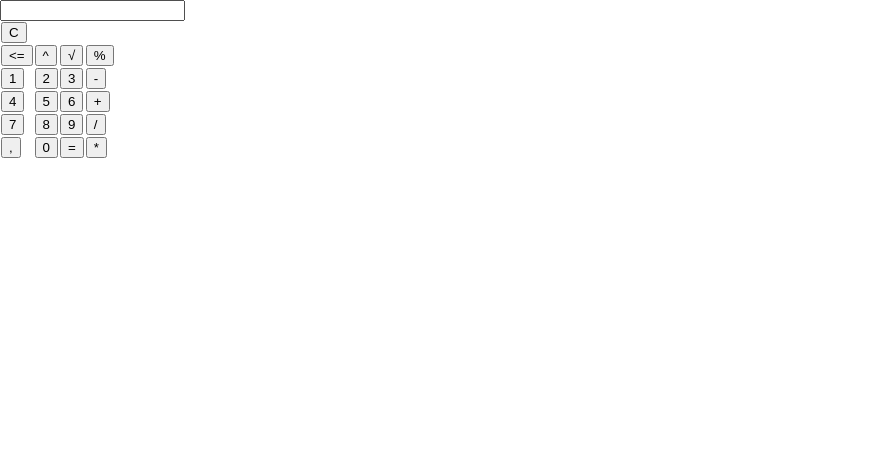
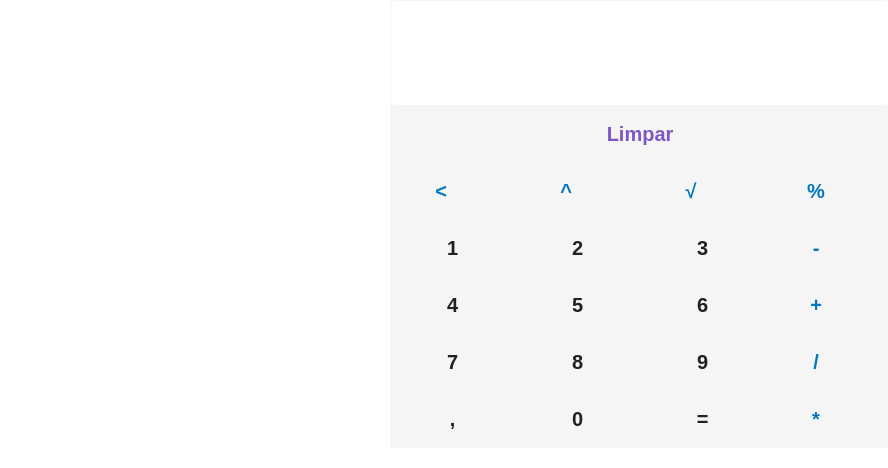
Before and after one commit to RonaldoDeFreitas/test-calculator, a plain HTML site: page index.html in a window 1280 px wide. Shown: the whole page, without its empty margins (0-888 px from the left). Drawn offline with Linux system fonts and the light colour scheme.

Commit message:
aplicando css na pagina

```diff
--- a/css/style.css
+++ b/css/style.css
@@ -10,6 +10,70 @@ table {
 }
 
 .row {
+  width: 500px;
+  margin: 0 auto;
+  background-color: #F5F5F5;
+}
+
+.classOp input[type=button] {
+  background-color: #F5F5F5;
+  border: none;
+  outline-width: 0;
+  font-size: 20px;
+  color: #0277BD;
+  font-weight: bold;
+  padding: 16px 32px;
+  width: 100px;
+  text-decoration: none;
+  cursor: pointer;
+}
+
+.classOp:hover input[type=button] {
+  background-color: #EEEEEE;
+}
+
+.classNum input[type=button] {
+  background-color: #F5F5F5;
+  border: none;
+  outline-width: 0;
+  font-size: 20px;
+  color: #212121;
+  font-weight: bold;
+  padding: 16px 32px;
   width: 100%;
-  margin: 0 auto;
+  text-decoration: none;
+  cursor: pointer;
 }
+
+.classNum:hover input[type=button] {
+  background-color: #EEEEEE;
+}
+
+.classCla input[type=button] {
+  background-color: #F5F5F5;
+  border: none;
+  outline-width: 0;
+  font-size: 20px;
+  color: #7E57C2;
+  font-weight: bold;
+  padding: 16px 32px;
+  width: 100%;
+  text-decoration: none;
+  cursor: pointer;
+}
+
+.classCla:hover input[type=button] {
+  background-color: #EEEEEE;
+}
+
+.classScreen input[type=text] {
+  width: 100%;
+  padding: 35px 20px;
+  font-size: 30px;
+  text-align: right;
+  color: #212121;
+  display: inline-block;
+  border: none;
+  border-radius: 4px;
+  box-sizing: border-box;
+}
--- a/index.html
+++ b/index.html
@@ -6,47 +6,47 @@
     <link type="text/css" rel="stylesheet" href="./css/style.css" />
   </head>
   <body>
-    <div>
-      <table>
+    <div class="row">
+      <table cellspacing="0" class="row">
         <tr>
-          <input type="text" id="screen"  maxlength="30" readonly="readonly" />
+          <td colspan="4" class="classScreen"><input type="text" id="screen"  maxlength="30" readonly="readonly" /> </td>
         </tr>
         <tr>
-          <td><input type="button" id="clear" value="C" /></td>
+          <td colspan="4" class="classCla"><input type="button" id="clear" value="Limpar" /></td>
         </tr>
         <tr>
-          <td><input type="button" id="delete" value="<=" /></td>
-          <td><input type="button" id="expon" value="^" /></td>
-          <td><input type="button" id="square" value="√" /></td>
-          <td><input type="button" id="percent" value="%" /></td>
+          <td class="classOp"><input type="button" id="delete" value="<" /></td>
+          <td class="classOp"><input type="button" id="expon" value="^" /></td>
+          <td class="classOp"><input type="button" id="square" value="√" /></td>
+          <td class="classOp"><input type="button" id="percent" value="%" /></td>
         </tr>
 
         <tr>
-          <td><input type="button" id="num1" value="1" /></td>
-          <td><input type="button" id="num2" value="2" /></td>
-          <td><input type="button" id="num3" value="3" /></td>
-          <td><input type="button" id="subtract" value="-" /></td>
+          <td class="classNum"><input type="button" id="num1" value="1" /></td>
+          <td class="classNum"><input type="button" id="num2" value="2" /></td>
+          <td class="classNum"><input type="button" id="num3" value="3" /></td>
+          <td class="classOp"><input type="button" id="subtract" value="-" /></td>
         </tr>
 
         <tr>
-          <td><input type="button" id="num4" value="4" /></td>
-          <td><input type="button" id="num5" value="5" /></td>
-          <td><input type="button" id="num6" value="6" /></td>
-          <td><input type="button" id="addition" value="+" /></td>
+          <td class="classNum"><input type="button" id="num4" value="4" /></td>
+          <td class="classNum"><input type="button" id="num5" value="5" /></td>
+          <td class="classNum"><input type="button" id="num6" value="6" /></td>
+          <td class="classOp"><input type="button" id="addition" value="+" /></td>
         </tr>
 
         <tr>
-          <td><input type="button" id="num7" value="7" /></td>
-          <td><input type="button" id="num8" value="8" /></td>
-          <td><input type="button" id="num9" value="9" /></td>
-          <td><input type="button" id="division" value="/" /></td>
+          <td class="classNum"><input type="button" id="num7" value="7" /></td>
+          <td class="classNum"><input type="button" id="num8" value="8" /></td>
+          <td class="classNum"><input type="button" id="num9" value="9" /></td>
+          <td class="classOp"><input type="button" id="division" value="/" /></td>
         </tr>
 
         <tr>
-          <td><input type="button" id="score" value="," /></td>
-          <td><input type="button" id="num0" value="0" /></td>
-          <td><input type="button" id="result" value="=" /></td>
-          <td><input type="button" id="multiply" value="*" /></td>
+          <td class="classNum"><input type="button" id="score" value="," /></td>
+          <td class="classNum"><input type="button" id="num0" value="0" /></td>
+          <td class="classNum"><input type="button" id="result" value="=" /></td>
+          <td class="classOp"><input type="button" id="multiply" value="*" /></td>
         </tr>
 
       </table>
--- a/js/script.js
+++ b/js/script.js
@@ -149,6 +149,43 @@ document.addEventListener("DOMContentLoaded", function () {
         }
         return true;
       case "%":
+      try {
+
+        var char = [];
+
+        for (var iSplit = 0 ; iSplit < screen.value.length; iSplit++){
+          var res = screen.value.split(" ");
+          if (res[iSplit] !== " " && res[iSplit] !== undefined) {
+            char.push(res[iSplit])
+          }
+        }
+
+        console.log('char', char);
+
+        var valuePer = parseInt(char[0]);
+        var percent = parseFloat(char[2]) ;
+        var resultPercent = valuePer * (percent/100);
+        console.log(valuePer, percent, char[1]);
+        if (char[1] === "+") {
+          var calculatedValue = valuePer + resultPercent;
+          if (calculatedValue || calculatedValue == "0") {
+            screen.value = calculatedValue;
+          } else {
+            throw "erro";
+          }
+        }
+        if (char[1] === "-") {
+          var calculatedValue = valuePer - resultPercent;
+          if (calculatedValue || calculatedValue == "0") {
+            screen.value = calculatedValue;
+          } else {
+            throw "erro";
+          }
+        }
+        var calculatedValue = Math.sqrt(char[2])
+      } catch (e) {
+          console.error(e);
+      }
         return true;
 
       default:
```
